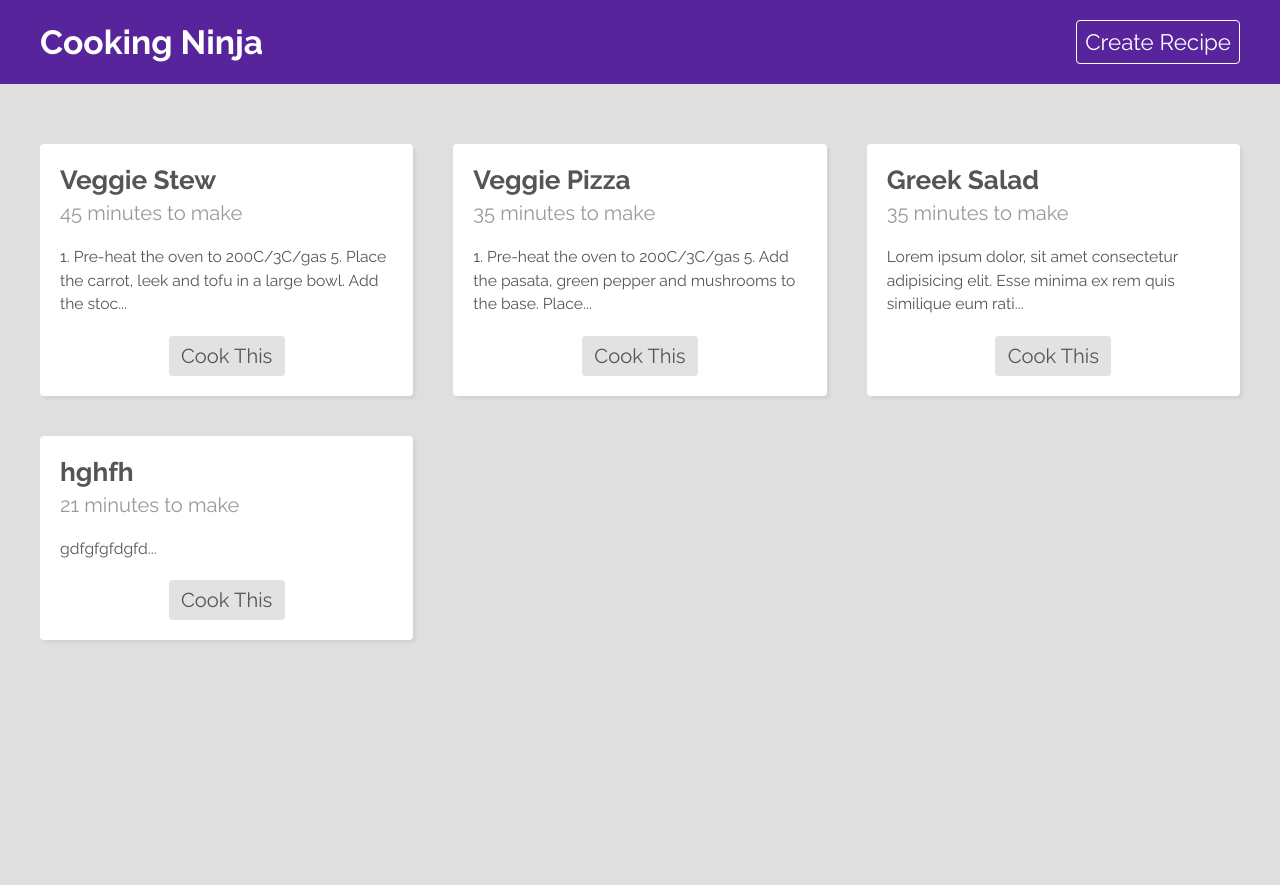
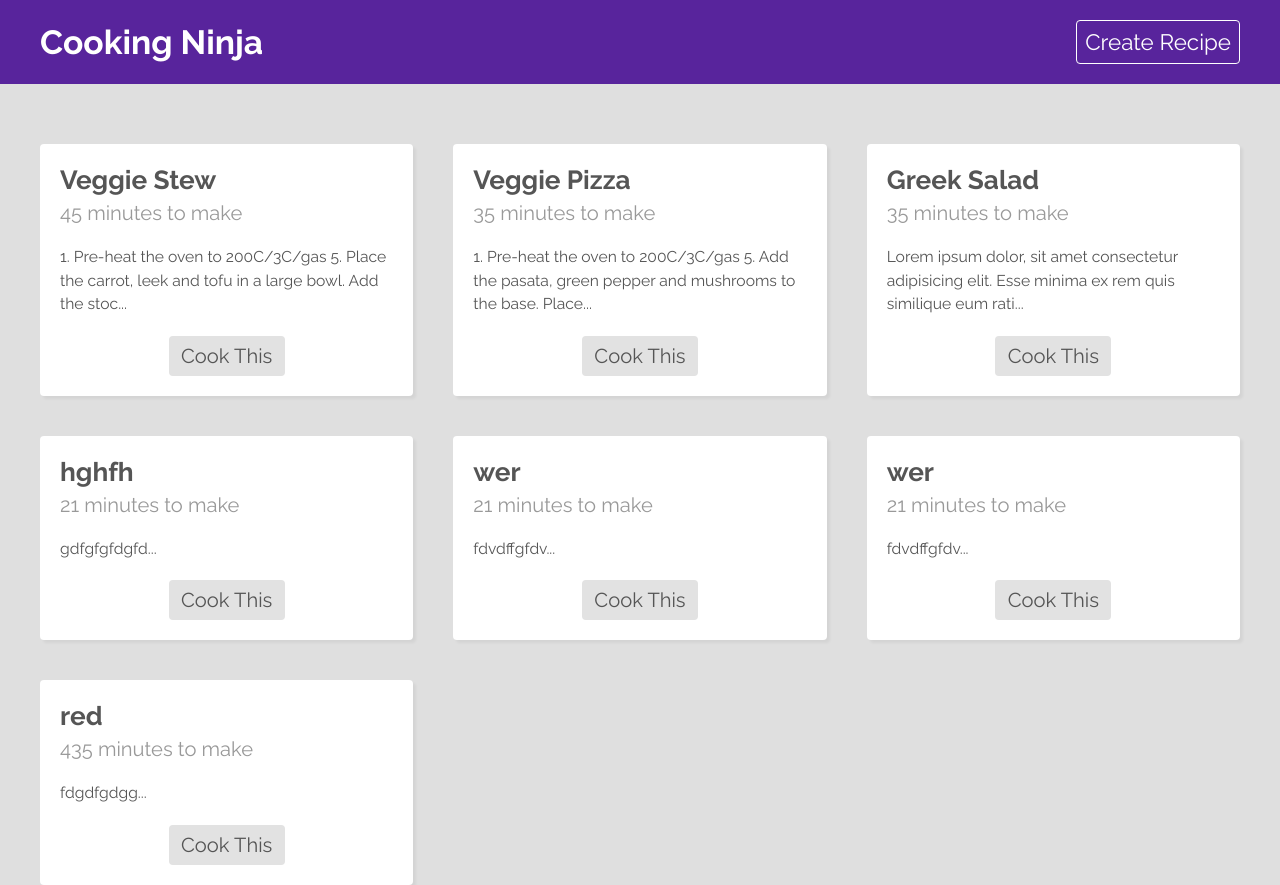
Before and after one commit to KieranWebDev/RecipeDirectory-ReactAndFirebase, a React (Create React App) app: page / in a window 1280 px wide. Before the commit the page ends 800 px from the top, so only its background shows below. Built offline with nearby package versions, Linux system fonts and the light colour scheme; data requests are answered from the project's data file.

Commit message:
user now redirected to homepage after submitting form

```diff
--- a/data/db.json
+++ b/data/db.json
@@ -46,6 +46,27 @@
         "beans"
       ],
       "id": "fK6DDPN"
+    },
+    {
+      "title": "wer",
+      "method": "fdvdffgfdv",
+      "cookingTime": "21 minutes",
+      "ingredients": [],
+      "id": "POnMH53"
+    },
+    {
+      "title": "wer",
+      "method": "fdvdffgfdv",
+      "cookingTime": "21 minutes",
+      "ingredients": [],
+      "id": "VDnB_tu"
+    },
+    {
+      "title": "red",
+      "method": "fdgdfgdgg",
+      "cookingTime": "435 minutes",
+      "ingredients": [],
+      "id": "kAInIPb"
     }
   ]
 }
--- a/src/pages/create/Create.js
+++ b/src/pages/create/Create.js
@@ -1,5 +1,6 @@
-import { useState } from 'react';
+import { useEffect, useState } from 'react';
 import { useFetch } from '../../hooks/useFetch';
+import { useNavigate } from 'react-router-dom';
 
 //styles
 import './create.css';
@@ -13,7 +14,10 @@ export default function Create() {
 
   //custom GET/POST hook
   const url = `http://localhost:3000/recipes`;
-  const { postData } = useFetch(url, 'POST');
+  const { postData, data } = useFetch(url, 'POST');
+
+  //browswerRouter hook
+  const navigate = useNavigate();
 
   function handleSubmit(e) {
     e.preventDefault();
@@ -25,6 +29,13 @@ export default function Create() {
     });
     console.log(title, method, cookingTime, ingredients);
   }
+
+  //redirect user to homepage when we get response
+  useEffect(() => {
+    if (data) {
+      navigate('/');
+    }
+  }, [data, navigate]);
 
   function handleAdd(e) {
     e.preventDefault();
```
